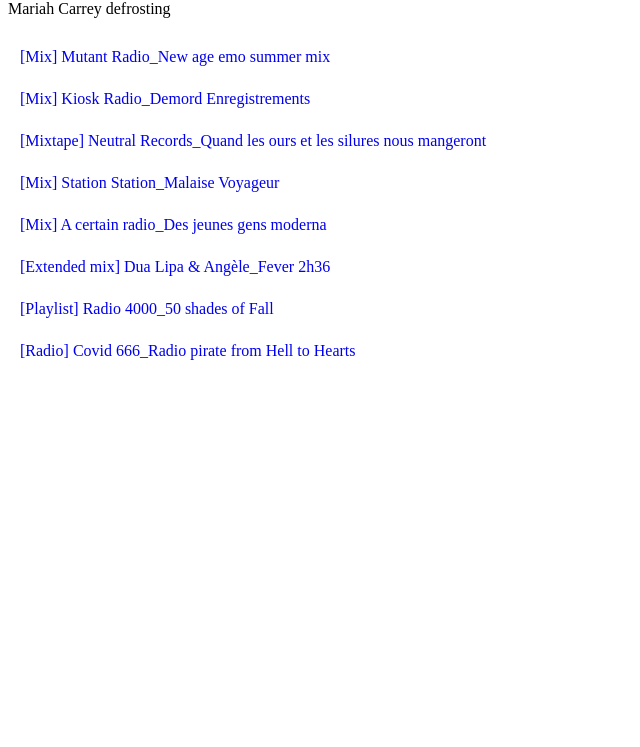
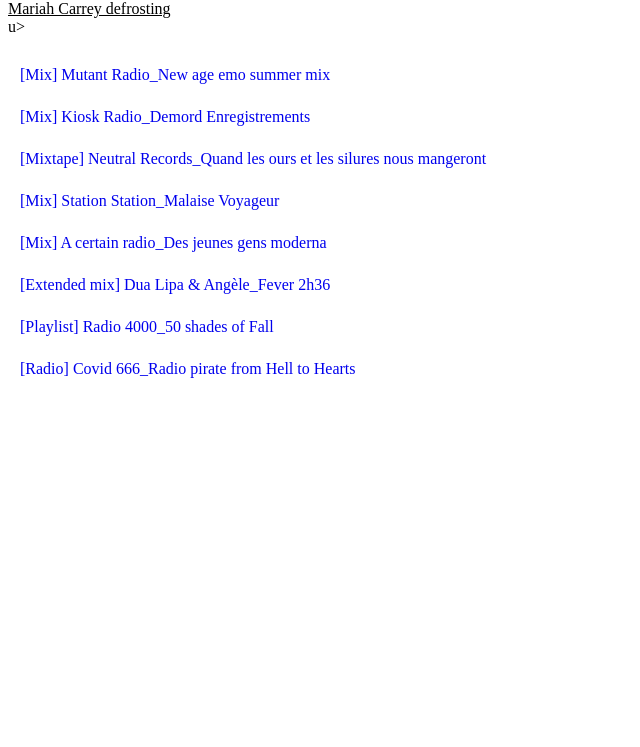
Before and after one commit to djosef666/djosef666.github.io, a plain HTML site: page index.html in a window 1280 px wide. Shown: the part 53-800 px from the top of the page, without its empty margins (0-640 px from the left). Drawn offline with Linux system fonts and the light colour scheme; a web font is replaced by a local one.

Commit message:
Update index.html

```diff
--- a/index.html
+++ b/index.html
@@ -21,7 +21,7 @@
       <source src="https://upload.wikimedia.org/wikipedia/commons/5/54/Burp.ogg"></source>
       Your browser isn't invited for super fun audio time.
     </audio>
-    Mariah Carrey defrosting
+    <u>Mariah Carrey defrosting</u>u>
 <br>
 <br>
 
```
